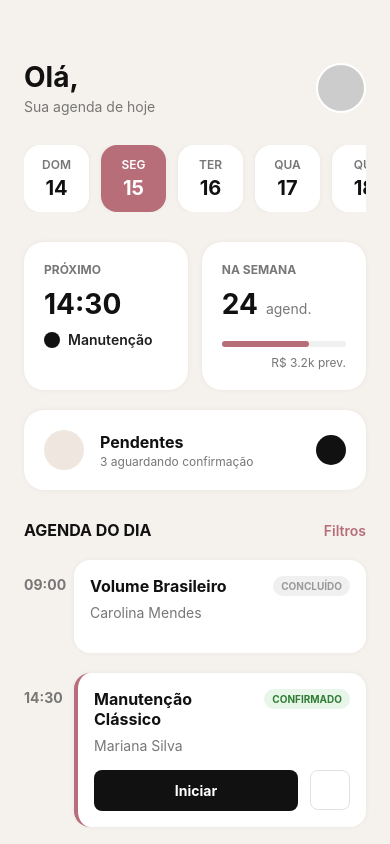
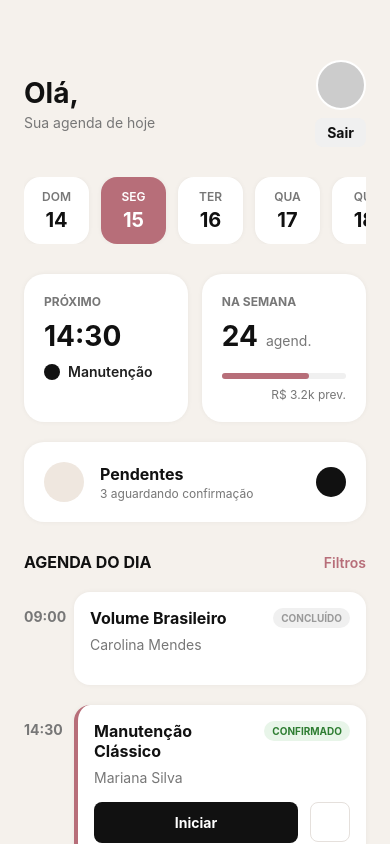
Before and after one commit to ICEI-PUC-Minas-PMV-SInt/pmv-sint-2026-1-e5-proj-agendamento, a React Native app in the folder frontend/: screen /Dashboard in a window 390 px wide. Built offline with nearby package versions, Linux system fonts and the light colour scheme.

Commit message:
feat: botão sair

```diff
--- a/frontend/package.json
+++ b/frontend/package.json
@@ -10,11 +10,15 @@
   },
   "dependencies": {
     "@react-native-async-storage/async-storage": "2.2.0",
+    "@react-navigation/native": "^7.2.2",
+    "@react-navigation/native-stack": "^7.14.12",
     "expo": "~55.0.8",
     "expo-status-bar": "~55.0.4",
     "react": "19.2.0",
     "react-dom": "19.2.0",
     "react-native": "0.83.2",
+    "react-native-safe-area-context": "~5.6.2",
+    "react-native-screens": "~4.23.0",
     "react-native-web": "^0.21.0"
   },
   "private": true,
--- a/frontend/src/screens/DashboardScreen.jsx
+++ b/frontend/src/screens/DashboardScreen.jsx
@@ -44,8 +44,12 @@ const appointments = [
   },
 ];
 
-export default function DashboardScreen({ route }) {
+export default function DashboardScreen({ route, navigation }) {
   const userName = route?.params?.userName;
+
+  function handleLogout() {
+    navigation.replace('Login');
+  }
 
   return (
     <ScrollView style={styles.container} showsVerticalScrollIndicator={false}>
@@ -56,7 +60,11 @@ export default function DashboardScreen({ route }) {
           </Text>
           <Text style={styles.subtitle}>Sua agenda de hoje</Text>
         </View>
-        <View style={styles.avatarPlaceholder}>
+        <View style={styles.headerRight}>
+          <TouchableOpacity onPress={handleLogout} style={styles.logoutButton}>
+            <Text style={styles.logoutText}>Sair</Text>
+          </TouchableOpacity>
+          <View style={styles.avatarPlaceholder} />
         </View>
       </View>
 
@@ -169,6 +177,22 @@ const styles = StyleSheet.create({
     fontSize: 14,
     color: colors.mutedText,
     marginTop: 4,
+  },
+  headerRight: {
+    flexDirection: 'column-reverse',
+    alignItems: 'flex-end',
+    gap: 8,
+  },
+  logoutButton: {
+    paddingVertical: 6,
+    paddingHorizontal: 12,
+    borderRadius: 8,
+    backgroundColor: '#F0F0F0',
+  },
+  logoutText: {
+    fontSize: 14,
+    color: colors.black,
+    fontWeight: 'bold',
   },
   avatarPlaceholder: {
     width: 50,
```
Also changed, not shown: 1 other file (tests, documents, lock files or other folders).
